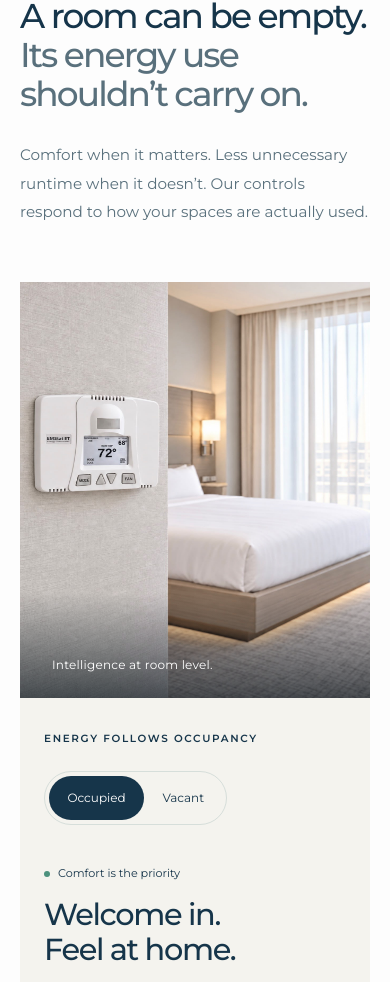
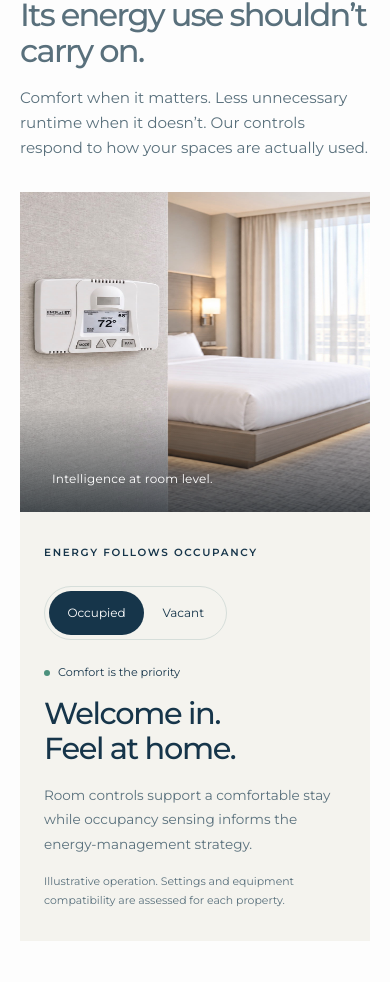
Before and after one commit to MannLester/Lodge-Tech-Website, a Next.js app in the folder apps/web/: page / in a window 390 px wide. Shown: the part 1015-1997 px from the top of the page. Built offline with nearby package versions, Linux system fonts and the light colour scheme.

Commit message:
frontend: tighten shared mobile editorial spacing

```diff
--- a/apps/web/src/app/marketing.css
+++ b/apps/web/src/app/marketing.css
@@ -1348,6 +1348,26 @@
   .marketing-site .section-shell {
     width: calc(100% - 2.5rem);
   }
+  .marketing-site .editorial-section {
+    padding-block: 3rem;
+  }
+  .marketing-site .display-heading {
+    margin-top: 0.75rem;
+    font-size: clamp(2rem, 7vw, 2.5rem);
+  }
+  .marketing-site .editorial-copy {
+    margin-top: 1rem;
+    line-height: 1.65;
+  }
+  .marketing-site .editorial-link {
+    margin-top: 1rem;
+  }
+  .marketing-site .editorial-intro {
+    margin-bottom: 2rem;
+  }
+  .marketing-site .small-note {
+    margin-top: 1rem;
+  }
   .marketing-site .section-masthead,
   .marketing-site .occupancy-layout,
   .marketing-site .flagship-product,
@@ -1362,7 +1382,7 @@
     gap: 2rem;
   }
   .marketing-site .section-masthead {
-    margin-bottom: 2.5rem;
+    margin-bottom: 2rem;
   }
   .marketing-site .hero-heading {
     max-width: 22rem;
@@ -1387,16 +1407,17 @@
     margin-top: 0;
   }
   .marketing-site .occupancy-photo {
-    min-height: 26rem;
+    min-height: 20rem;
   }
   .marketing-site .occupancy-explainer {
     padding: 0 1.5rem 2rem;
   }
   .marketing-site .occupancy-response {
-    min-height: 13rem;
+    min-height: 0;
+    margin-top: 1.5rem;
   }
   .marketing-site .flagship-photo {
-    min-height: 29rem;
+    min-height: 21rem;
   }
   .marketing-site .flagship-copy {
     padding-block: 0.75rem;
@@ -1430,7 +1451,7 @@
     border-top: 1px solid #4a6573;
   }
   .marketing-site .industry-photo {
-    min-height: 24rem;
+    min-height: 19rem;
   }
   .marketing-site .industry-option button {
     font-size: 1rem;
@@ -1462,7 +1483,7 @@
     padding: 1.5rem 1rem;
   }
   .marketing-site .product-detail-visual {
-    min-height: 28rem;
+    min-height: 20rem;
   }
   .marketing-site .product-feature-list {
     grid-template-columns: 1fr;
```
